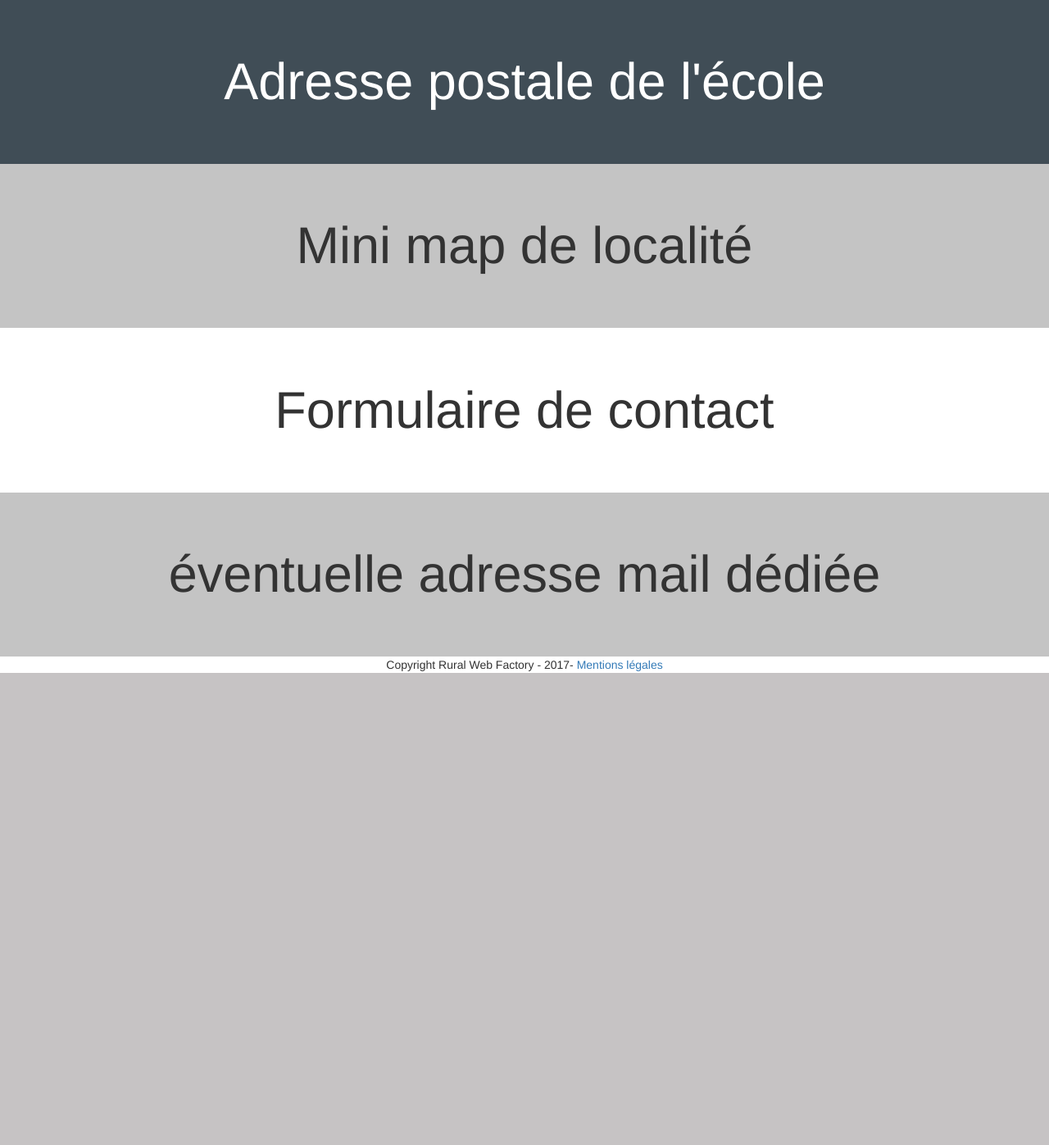
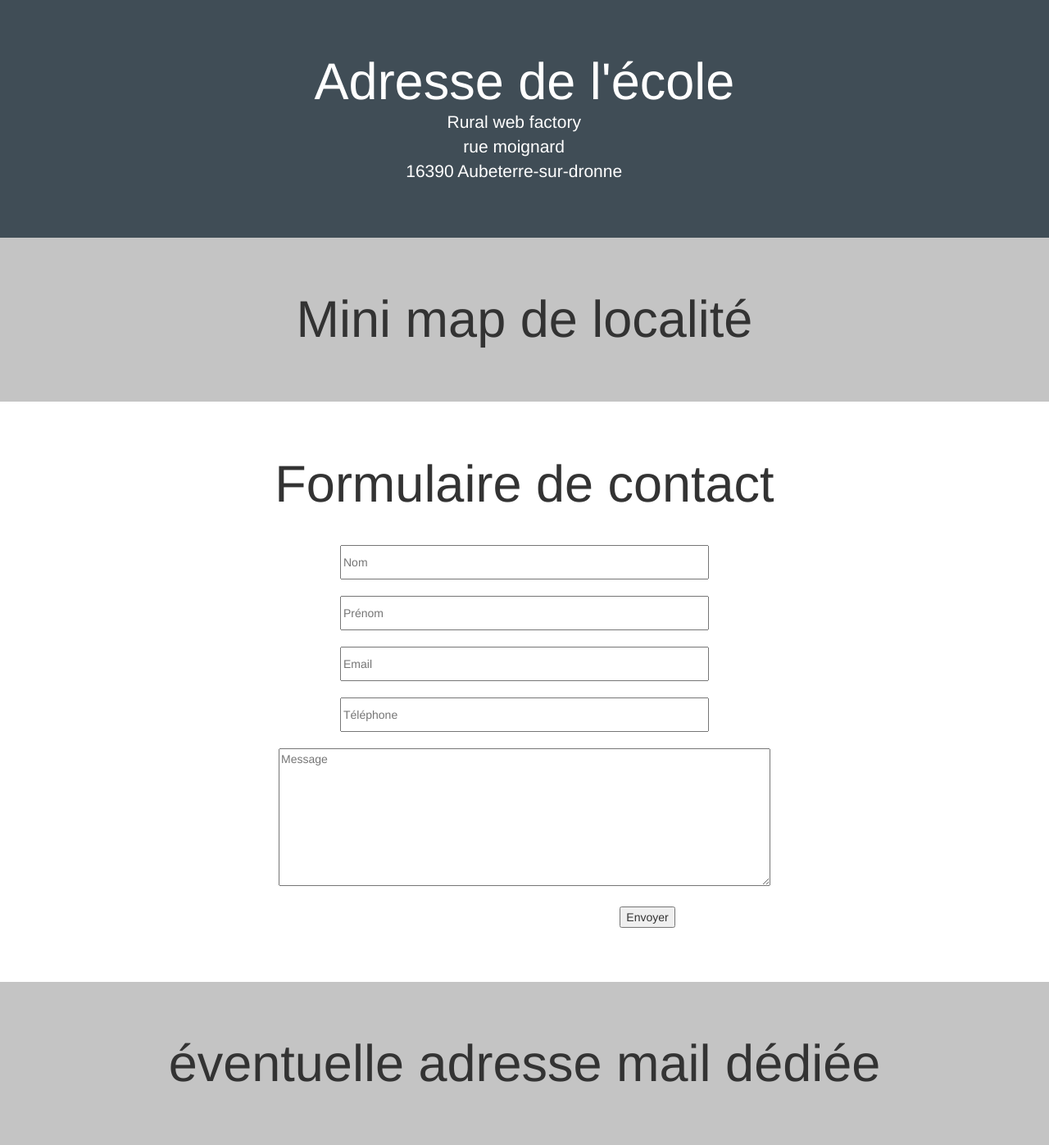
Before and after one commit to Fhire77/RWF, a PHP site: page /contacts.php in a window 1280 px wide. Shown: the part 251-1648 px from the top of the page at 82% size. Before the commit the page ends 1072 px from the top, so only its background shows below. Run offline with PHP 8.4, Linux system fonts and the light colour scheme; some libraries are stand-ins or nearby versions.

Commit message:
modif contact.php

```diff
--- a/assets/css/pages_secondaires.css
+++ b/assets/css/pages_secondaires.css
@@ -1,5 +1,4 @@
-
-
+/* -----------------------------------------  ID DE BASE DES PAGES PARTENAIRES --------------------------- */
 #candidature{
   height: auto;
     position: relative;
--- a/contacts.php
+++ b/contacts.php
@@ -4,8 +4,8 @@
    ================================================== -->
    <section class="row" id="candidature">
        <div class="col-lg-12" id="para1">
-         <h1>Adresse postale de l'école</h1>
-         <p></p>
+         <h1>Adresse de l'école</h1>
+         <p>Rural web factory <br>rue moignard <br> 16390 Aubeterre-sur-dronne</p>
        </div>
 
 
@@ -14,16 +14,31 @@
 
        <div class="col-lg-12" id="para2">
          <h1>Mini map de localité</h1>
-         <p></p>
        </div>
-
 
      <!--Para #3
    ================================================== -->
 
        <div class="col-lg-12" id="para3">
          <h1>Formulaire de contact</h1>
-         <p></p>
+         <br /><br />
+        <form name="contact" method="post" action="mailto:" enctype="text/plain">
+
+         <input type="text" name="nom" placeholder="Nom" style="width:450px;height:3em;"/>  <br/><br/>
+         <input type="text" name="prenom"  placeholder="Prénom" style="width:450px;height:3em;"/>
+          <br/><br/>
+         <input type="text" name="email"  placeholder="Email" style="width:450px;height:3em;"/>
+          <br/><br/>
+         <input type="text" name="tel"  placeholder="Téléphone" style="width:450px;height:3em;"/>
+          <br/><br/>
+         <textarea id="message" name="user_message" placeholder="Message " style="width:600px;height:12em;"></textarea>
+          <br/><br/>
+
+         <div class="button">
+          <button type="submit" style="margin-left:300px;">Envoyer </button>
+         </div>
+
+        </form>
        </div>
 
 
```
